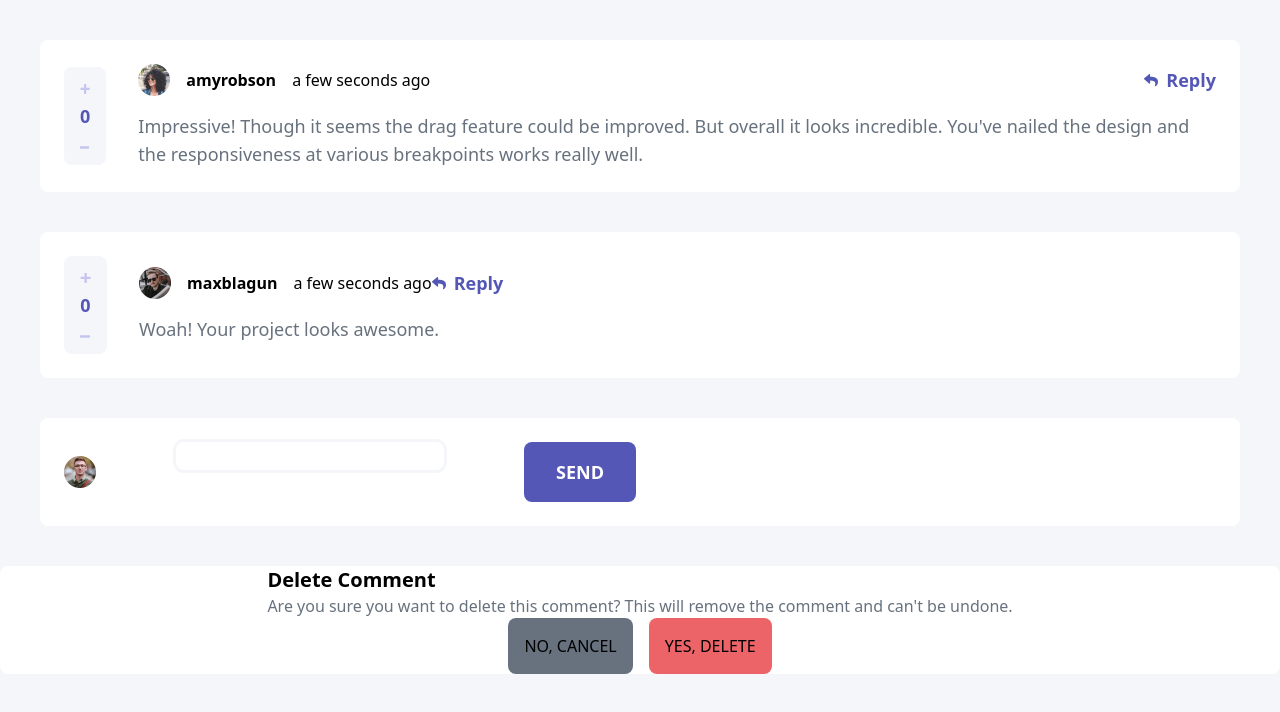
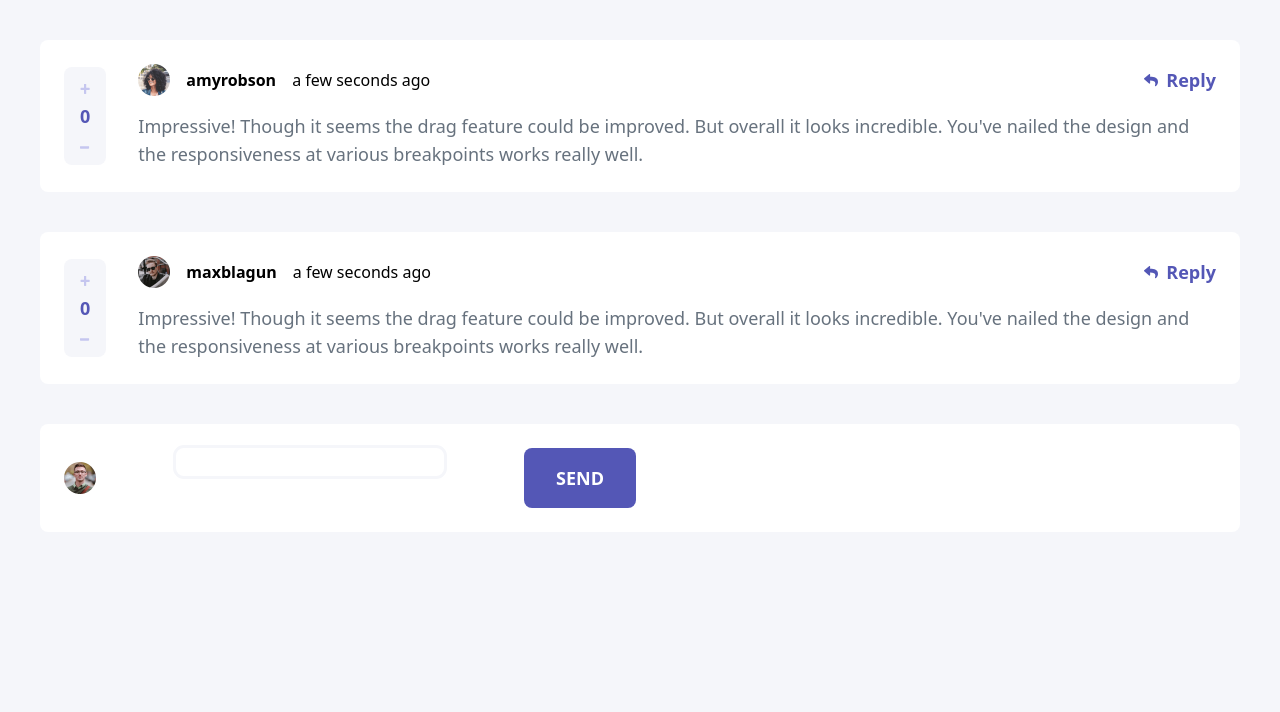
Before and after one commit to lavollmer/interactive-comments-app, a React (Vite) app: page / in a window 1280 px wide. Shown: the top 712 px of the page. Built offline with nearby package versions, Linux system fonts and the light colour scheme.

Commit message:
working on debugging the comments section and delete button

```diff
--- a/src/App.jsx
+++ b/src/App.jsx
@@ -1,4 +1,5 @@
 import "./App.css";
+import React, { useState } from "react";
 import CommentCard from "./components/CommentCard";
 import UserComment from "./components/UserComment";
 import DeleteButton from "./components/Delete";
@@ -6,7 +7,17 @@ import Avatar from "./assets/image-amyrobson.png";
 import AvatarMax from "./assets/image-maxblagun.png";
 
 function App() {
+  const [showModal, setShowModal] = useState(false);
   const commentCreatedAt = new Date();
+
+  const handleDeleteClick = () => {
+    setShowModal(true);
+  };
+
+  const handleCloseModal = () => {
+    setShowModal(false);
+  };
+
   return (
     <>
       <div className="background bg-very-light-gray">
@@ -25,14 +36,24 @@ function App() {
               AvatarImage={AvatarMax}
               AvatarDesc="User Avatar"
               name="maxblagun"
-              comment="Woah! Your project looks awesome."
+              comment="Impressive! Though it seems the drag feature could be improved. But overall it looks incredible. You've nailed the design and the responsiveness at various breakpoints works really well."
               created_at={commentCreatedAt}
             />
           </div>
           <UserComment />
         </div>
         <div>
-          <DeleteButton />
+          <DeleteButton show={showModal} onClose={handleCloseModal}>
+            <h2>Are you sure you want to delete this comment?</h2>
+            <button onClick={handleCloseModal}>Cancel</button>
+            <button
+              onClick={() => {
+                /* Add delete logic here */
+              }}
+            >
+              Delete
+            </button>
+          </DeleteButton>
         </div>
       </div>
     </>
--- /dev/null
+++ b/src/Modal.css
@@ -0,0 +1,28 @@
+.modal-overlay {
+    position: fixed;
+    top: 0;
+    left: 0;
+    right: 0;
+    bottom: 0;
+    background: rgba(0, 0, 0, 0.5);
+    display: flex;
+    justify-content: center;
+    align-items: center;
+  }
+
+  .modal-content {
+    background: white;
+    padding: 20px;
+    border-radius: 8px;
+    position: relative;
+  }
+
+  .modal-close {
+    position: absolute;
+    top: 10px;
+    right: 10px;
+    background: none;
+    border: none;
+    font-size: 1.5rem;
+    cursor: pointer;
+  }
--- a/src/components/Delete.jsx
+++ b/src/components/Delete.jsx
@@ -1,15 +1,21 @@
 import React from "react";
+import "../Modal.css";
 
-const Delete = () => {
+const Delete = ({ show, onClose, children }) => {
+  if (!show) {
+    return null;
+  }
+
   return (
-    <div className="flex flex-col items-center font-rubik bg-white rounded-lg">
-      <div>
+    <div className="flex flex-col items-center font-rubik bg-white rounded-lg modal-overlay">
+      <div className="modal-content">
         <h1 className="font-bold text-xl">Delete Comment</h1>
         <p className="text-md text-grayish-blue">Are you sure you want to delete this comment? This will remove the comment and can't be undone.</p>
       </div>
-      <div className="flex flex-row justify-center items-center space-x-4">
+      <div className="flex flex-row justify-center items-center space-x-4 modal-close">
         <div>
-          <button className="bg-grayish-blue rounded-lg p-4">NO, CANCEL</button>
+          <button className="bg-grayish-blue rounded-lg p-4" onClick={onClose}>NO, CANCEL</button>
+          {children}
         </div>
         <div>
           <button className="bg-soft-red rounded-lg p-4">YES, DELETE</button>
```
